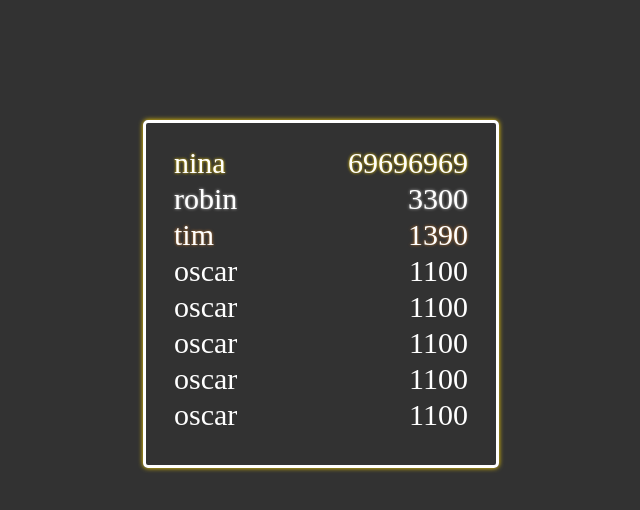
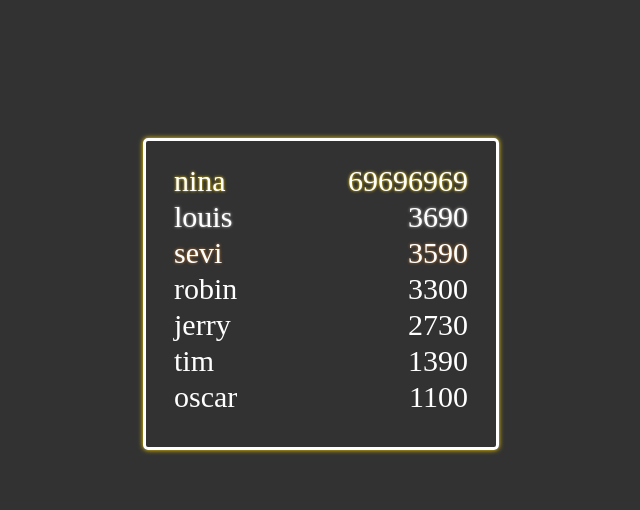
Before and after one commit to theendlessrun/theendlessrun.github.io, a plain HTML site: page highscores.html in a window 1280 px wide. Shown: the part 186-696 px from the top of the page, without its empty margins (319-959 px from the left). Drawn offline with Linux system fonts and the light colour scheme.

Commit message:
highscores

```diff
--- a/highscores.html
+++ b/highscores.html
@@ -18,28 +18,24 @@
           <td class="first-place">69696969</td>
         </tr>
         <tr>
-          <td class="second-place">robin</td>
-          <td class="second-place">3300</td>
+          <td class="second-place">louis</td>
+          <td class="second-place">3690</td>
         </tr>
         <tr>
-          <td class="third-place">tim</td>
-          <td class="third-place">1390</td>
+          <td class="third-place">sevi</td>
+          <td class="third-place">3590</td>
         </tr>
         <tr>
-          <td>oscar</td>
-          <td>1100</td>
+          <td>robin</td>
+          <td>3300</td>
         </tr>
         <tr>
-          <td>oscar</td>
-          <td>1100</td>
+          <td>jerry</td>
+          <td>2730</td>
         </tr>
         <tr>
-          <td>oscar</td>
-          <td>1100</td>
-        </tr>
-        <tr>
-          <td>oscar</td>
-          <td>1100</td>
+          <td>tim</td>
+          <td>1390</td>
         </tr>
         <tr>
           <td>oscar</td>
```
Also changed, not shown: highscores.txt (added).
